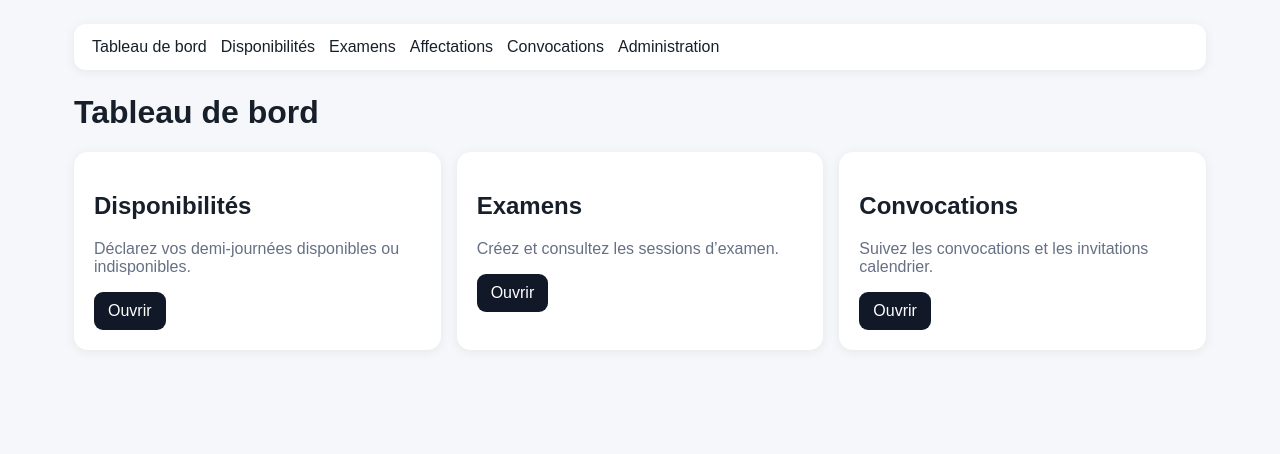
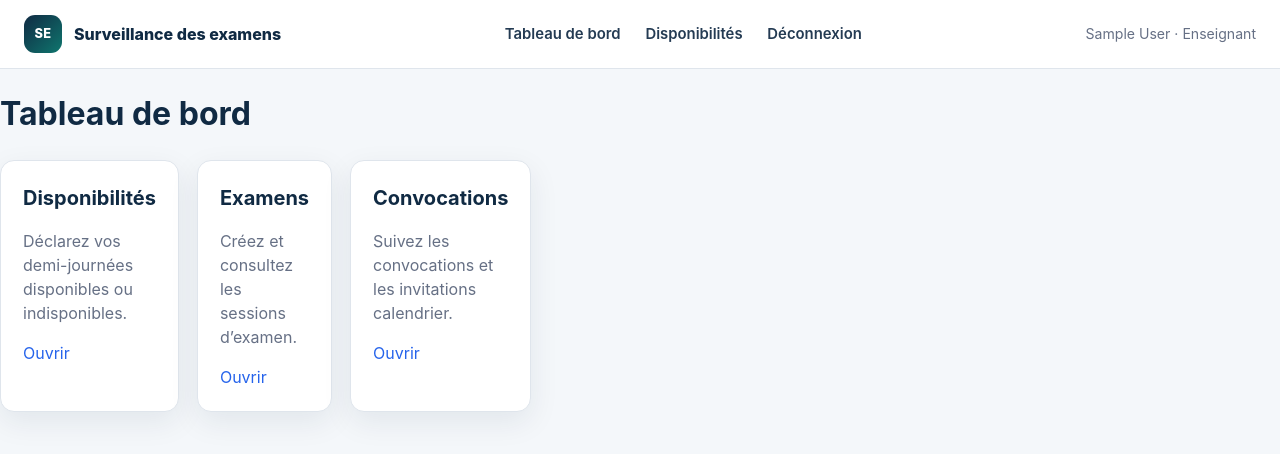
Before and after one commit to hftk9d4hb4-cyber/surveillance-examens, a Next.js app: page /dashboard in a window 1280 px wide. Shown: the top 454 px of the page. Built offline with nearby package versions, Linux system fonts and the light colour scheme; no server answers; sample sign-in values are in the browser's storage.

Commit message:
Add files via upload

```diff
--- a/app/globals.css
+++ b/app/globals.css
@@ -1,60 +1,174 @@
 :root {
-  font-family: Arial, Helvetica, sans-serif;
-  color: #17202a;
-  background: #f5f7fa;
+  --navy: #102a43;
+  --navy-2: #243b53;
+  --blue: #2563eb;
+  --teal: #0f766e;
+  --green: #15803d;
+  --amber: #b45309;
+  --red: #b91c1c;
+  --ink: #17202a;
+  --muted: #667085;
+  --line: #dfe5ec;
+  --surface: #ffffff;
+  --background: #f4f7fa;
+  --radius: 14px;
+  --shadow: 0 10px 30px rgba(16, 42, 67, 0.08);
 }
+
 * { box-sizing: border-box; }
-body { margin: 0; }
-a { color: inherit; text-decoration: none; }
-.shell { max-width: 1180px; margin: auto; padding: 24px; }
-.nav {
+html { background: var(--background); }
+body {
+  margin: 0;
+  color: var(--ink);
+  background: var(--background);
+  font-family: Inter, ui-sans-serif, system-ui, -apple-system, BlinkMacSystemFont, "Segoe UI", sans-serif;
+  line-height: 1.5;
+}
+a { color: var(--blue); text-decoration: none; }
+a:hover { text-decoration: underline; }
+button, input, select, textarea { font: inherit; }
+button, .button {
+  display: inline-flex;
+  align-items: center;
+  justify-content: center;
+  gap: 0.4rem;
+  min-height: 42px;
+  padding: 0.65rem 1rem;
+  border: 1px solid transparent;
+  border-radius: 9px;
+  background: var(--navy);
+  color: white;
+  cursor: pointer;
+  font-weight: 650;
+  text-decoration: none;
+}
+button:hover, .button:hover { background: var(--navy-2); text-decoration: none; }
+button.secondary, .button.secondary { background: white; color: var(--navy); border-color: var(--line); }
+button.danger { background: var(--red); }
+button.small, .button.small { min-height: 32px; padding: 0.35rem 0.65rem; font-size: 0.86rem; }
+button:disabled { opacity: 0.55; cursor: not-allowed; }
+
+.topbar {
+  position: sticky;
+  top: 0;
+  z-index: 20;
+  background: rgba(255,255,255,0.96);
+  border-bottom: 1px solid var(--line);
+  backdrop-filter: blur(8px);
+}
+.topbar-inner {
+  max-width: 1400px;
+  margin: 0 auto;
+  min-height: 68px;
+  padding: 0 24px;
   display: flex;
-  gap: 14px;
-  flex-wrap: wrap;
+  align-items: center;
+  justify-content: space-between;
+  gap: 24px;
+}
+.brand { display: flex; align-items: center; gap: 12px; color: var(--navy); font-weight: 800; }
+.brand-mark {
+  width: 38px;
+  height: 38px;
+  border-radius: 11px;
+  background: linear-gradient(135deg, var(--navy), var(--teal));
+  color: white;
+  display: grid;
+  place-items: center;
+  font-size: 0.8rem;
+  letter-spacing: 0.03em;
+}
+.nav-links { display: flex; align-items: center; gap: 4px; flex-wrap: wrap; }
+.nav-links a { color: var(--navy-2); padding: 0.55rem 0.65rem; border-radius: 8px; font-weight: 600; font-size: 0.93rem; }
+.nav-links a:hover { background: #edf2f7; text-decoration: none; }
+.user-chip { color: var(--muted); font-size: 0.88rem; white-space: nowrap; }
+
+.container { max-width: 1400px; margin: 0 auto; padding: 32px 24px 64px; }
+.narrow { max-width: 620px; }
+.page-header { display: flex; justify-content: space-between; gap: 20px; align-items: flex-start; margin-bottom: 24px; }
+.page-header h1 { margin: 0 0 6px; color: var(--navy); font-size: clamp(1.8rem, 3vw, 2.45rem); line-height: 1.15; }
+h1, h2, h3 { color: var(--navy); }
+h2 { margin-top: 0; font-size: 1.25rem; }
+p { margin-top: 0; }
+.muted { color: var(--muted); }
+
+.card {
+  background: var(--surface);
+  border: 1px solid var(--line);
+  border-radius: var(--radius);
+  box-shadow: var(--shadow);
+  padding: 22px;
+  margin-bottom: 20px;
+}
+.grid { display: grid; grid-template-columns: repeat(12, 1fr); gap: 18px; }
+.col-3 { grid-column: span 3; }
+.col-4 { grid-column: span 4; }
+.col-6 { grid-column: span 6; }
+.col-8 { grid-column: span 8; }
+.col-12 { grid-column: span 12; }
+.stat { min-height: 136px; display: flex; flex-direction: column; justify-content: space-between; }
+.stat-value { font-size: 2rem; font-weight: 800; color: var(--navy); }
+.stat-label { color: var(--muted); font-weight: 600; }
+.stat-note { font-size: 0.84rem; color: var(--muted); }
+
+.notice { border-radius: 10px; padding: 12px 14px; margin-bottom: 18px; border: 1px solid; }
+.notice.success { background: #ecfdf3; border-color: #a7f3d0; color: #166534; }
+.notice.warning { background: #fffbeb; border-color: #fde68a; color: #92400e; }
+.notice.error { background: #fef2f2; border-color: #fecaca; color: #991b1b; }
+.notice.info { background: #eff6ff; border-color: #bfdbfe; color: #1e40af; }
+
+.badge { display: inline-flex; align-items: center; border-radius: 999px; padding: 0.2rem 0.55rem; font-size: 0.78rem; font-weight: 700; background: #e8eef5; color: var(--navy); }
+.badge.green { background: #dcfce7; color: #166534; }
+.badge.amber { background: #fef3c7; color: #92400e; }
+.badge.red { background: #fee2e2; color: #991b1b; }
+.badge.blue { background: #dbeafe; color: #1e40af; }
+
+.form-grid { display: grid; grid-template-columns: repeat(12, 1fr); gap: 14px; }
+.field { grid-column: span 6; display: flex; flex-direction: column; gap: 6px; }
+.field.full { grid-column: 1 / -1; }
+.field.third { grid-column: span 4; }
+label { font-weight: 700; color: var(--navy-2); font-size: 0.9rem; }
+input, select, textarea {
+  width: 100%;
+  min-height: 42px;
+  padding: 0.62rem 0.72rem;
+  border: 1px solid #cbd5e1;
+  border-radius: 8px;
   background: white;
-  padding: 14px 18px;
-  border-radius: 12px;
-  margin-bottom: 24px;
-  box-shadow: 0 2px 12px #0001;
+  color: var(--ink);
 }
-.card {
-  background: white;
-  border-radius: 14px;
-  padding: 20px;
-  margin-bottom: 18px;
-  box-shadow: 0 2px 12px #0001;
+input:focus, select:focus, textarea:focus { outline: 3px solid rgba(37,99,235,0.15); border-color: var(--blue); }
+input[type="checkbox"] { width: auto; min-height: auto; }
+.actions { display: flex; align-items: center; gap: 10px; flex-wrap: wrap; }
+.inline-form { display: inline-flex; gap: 8px; align-items: center; flex-wrap: wrap; }
+
+.table-wrap { overflow-x: auto; border: 1px solid var(--line); border-radius: 10px; }
+table { width: 100%; border-collapse: collapse; min-width: 760px; }
+th, td { text-align: left; padding: 11px 12px; border-bottom: 1px solid var(--line); vertical-align: top; }
+th { background: #f8fafc; color: var(--navy); font-size: 0.82rem; text-transform: uppercase; letter-spacing: 0.035em; }
+tbody tr:last-child td { border-bottom: 0; }
+tbody tr:hover { background: #fbfdff; }
+.compact th, .compact td { padding: 8px 9px; }
+
+.progress { height: 9px; background: #e2e8f0; border-radius: 999px; overflow: hidden; }
+.progress > span { display: block; height: 100%; background: linear-gradient(90deg, var(--blue), var(--teal)); }
+.kpi-row { display: flex; gap: 12px; align-items: center; justify-content: space-between; }
+.empty { padding: 28px; text-align: center; color: var(--muted); }
+.details-list { margin: 0; padding-left: 1.2rem; }
+.login-shell { min-height: 100vh; display: grid; place-items: center; padding: 24px; background: radial-gradient(circle at top left, #dbeafe, transparent 40%), var(--background); }
+.login-card { width: min(480px, 100%); }
+.login-card .brand { margin-bottom: 24px; }
+.code { font-family: ui-monospace, SFMono-Regular, Menlo, monospace; font-size: 0.9em; background: #edf2f7; padding: 0.1rem 0.35rem; border-radius: 5px; }
+
+@media (max-width: 980px) {
+  .topbar-inner { align-items: flex-start; flex-direction: column; padding-top: 12px; padding-bottom: 12px; gap: 10px; }
+  .nav-links { width: 100%; overflow-x: auto; flex-wrap: nowrap; }
+  .user-chip { display: none; }
+  .col-3, .col-4, .col-6, .col-8 { grid-column: span 12; }
 }
-.grid {
-  display: grid;
-  grid-template-columns: repeat(auto-fit, minmax(230px, 1fr));
-  gap: 16px;
+@media (max-width: 680px) {
+  .container { padding: 24px 14px 48px; }
+  .page-header { flex-direction: column; }
+  .field, .field.third { grid-column: 1 / -1; }
+  .card { padding: 16px; }
 }
-.btn {
-  display: inline-block;
-  border: 0;
-  border-radius: 9px;
-  background: #111827;
-  color: white;
-  padding: 10px 14px;
-  cursor: pointer;
-}
-.muted { color: #667085; }
-.field {
-  display: flex;
-  flex-direction: column;
-  gap: 6px;
-  margin-bottom: 12px;
-}
-input, select, textarea {
-  padding: 10px;
-  border: 1px solid #d0d5dd;
-  border-radius: 8px;
-  width: 100%;
-}
-table { width: 100%; border-collapse: collapse; }
-th, td {
-  padding: 10px;
-  border-bottom: 1px solid #eaecf0;
-  text-align: left;
-}
-h1 { margin-top: 0; }
--- a/app/layout.tsx
+++ b/app/layout.tsx
@@ -1,25 +1,12 @@
+import type { Metadata } from "next";
 import "./globals.css";
+import { AppNav } from "@/components/AppNav";
 
-export default function RootLayout({
-  children
-}: {
-  children: React.ReactNode;
-}) {
-  return (
-    <html lang="fr">
-      <body>
-        <div className="shell">
-          <nav className="nav">
-            <a href="/dashboard">Tableau de bord</a>
-            <a href="/availability">Disponibilités</a>
-            <a href="/exams">Examens</a>
-            <a href="/assignments">Affectations</a>
-            <a href="/convocations">Convocations</a>
-            <a href="/admin">Administration</a>
-          </nav>
-          {children}
-        </div>
-      </body>
-    </html>
-  );
+export const metadata: Metadata = {
+  title: "Surveillance des examens",
+  description: "Gestion des disponibilités, affectations et convocations de surveillance d'examens."
+};
+
+export default function RootLayout({ children }: { children: React.ReactNode }) {
+  return <html lang="fr"><body><AppNav />{children}</body></html>;
 }
--- a/app/page.tsx
+++ b/app/page.tsx
@@ -1,5 +1,5 @@
 import { redirect } from "next/navigation";
 
-export default function Home() {
+export default function HomePage() {
   redirect("/dashboard");
 }
```
